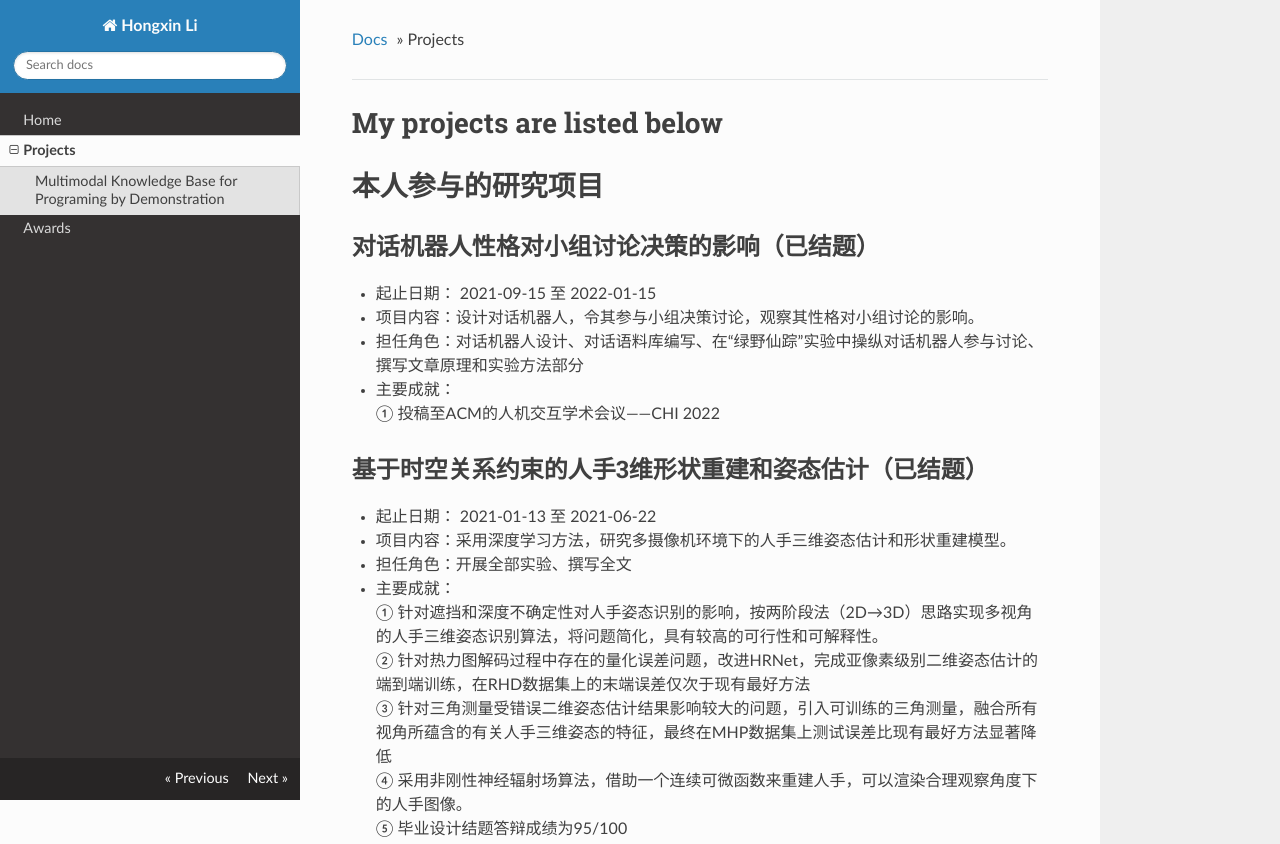
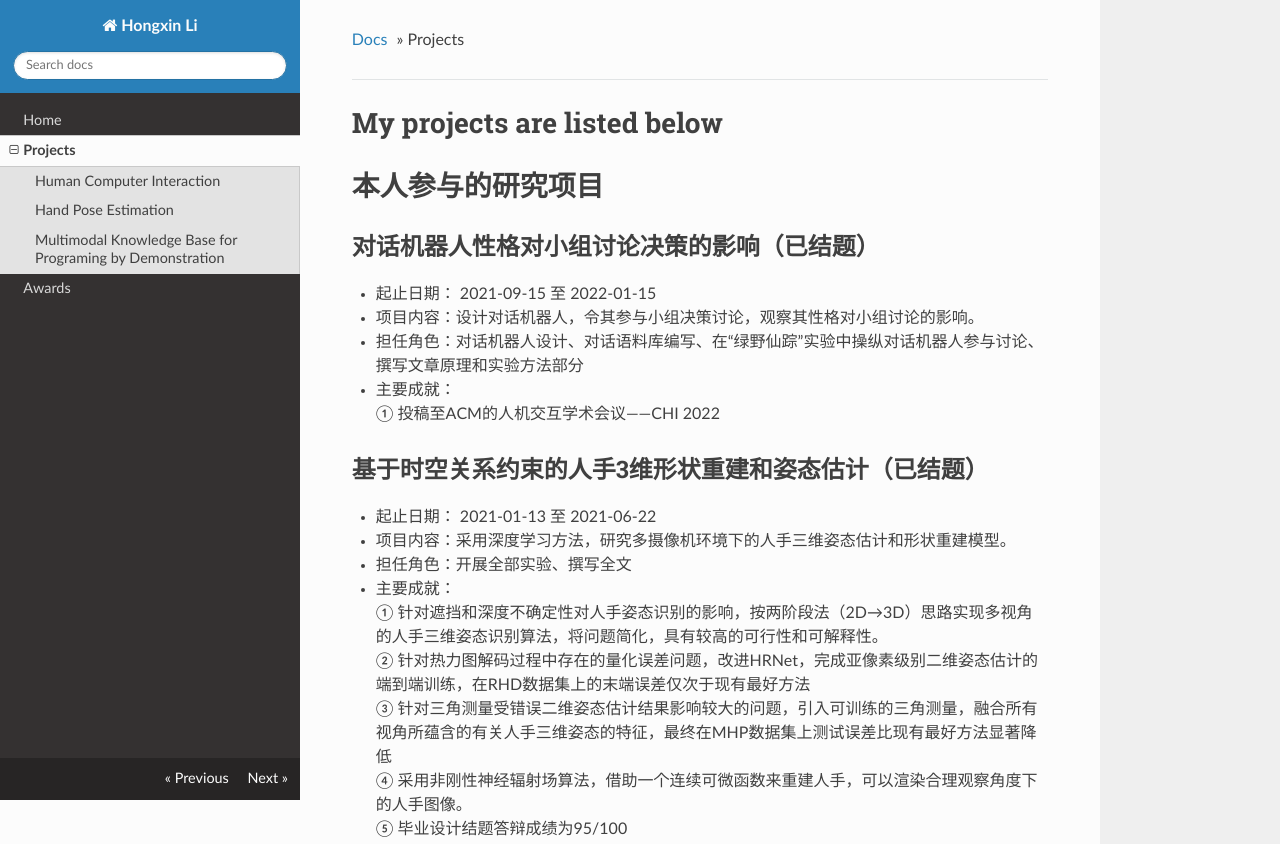
Before and after one commit to ZJULiHongxin/ZJULiHongxin.github.io, a plain HTML site: page about/index.html in a window 1280 px wide. Shown: the top 844 px of the page. Drawn offline with nearby package versions, Linux system fonts and the light colour scheme.

Commit message:
Add quick links

```diff
--- a/about/index.html
+++ b/about/index.html
@@ -54,8 +54,13 @@
                 <ul class="current">
                     <li class="toctree-l1 current"><a class="reference internal current" href="./">Projects</a>
     <ul class="current">
-    <li class="toctree-l2"><a class="reference internal" href="#multimodal-knowledge-base-for-programing-by-demonstration">Multimodal Knowledge Base for Programing by Demonstration</a>
+      <li class="toctree-l2"><a class="reference internal" href="#_2">Human Computer Interaction</a>
+      </li>
+    <li class="toctree-l2"><a class="reference internal" href="#_3">Hand Pose Estimation</a>
     </li>
+      <li class="toctree-l2"><a class="reference internal" href="#multimodal-knowledge-base-for-programing-by-demonstration">Multimodal Knowledge Base for Programing by Demonstration</a>
+      </li>
+
     </ul>
                     </li>
                 </ul>
@@ -120,7 +125,7 @@
 ② 针对热力图解码过程中存在的量化误差问题，改进HRNet，完成亚像素级别二维姿态估计的端到端训练，在RHD数据集上的末端误差仅次于现有最好方法<br />
 ③ 针对三角测量受错误二维姿态估计结果影响较大的问题，引入可训练的三角测量，融合所有视角所蕴含的有关人手三维姿态的特征，最终在MHP数据集上测试误差比现有最好方法显著降低<br />
 ④ 采用非刚性神经辐射场算法，借助一个连续可微函数来重建人手，可以渲染合理观察角度下的人手图像。<br />
-⑤ 毕业设计结题答辩成绩为95/100 </li>
+⑤ 毕业设计结题答辩成绩为95/100 <br /></li>
 </ul>
 
 <h2 id="_4">面向机器人自主编程的多信息融合知识库示教（已结题）</h2>
```
